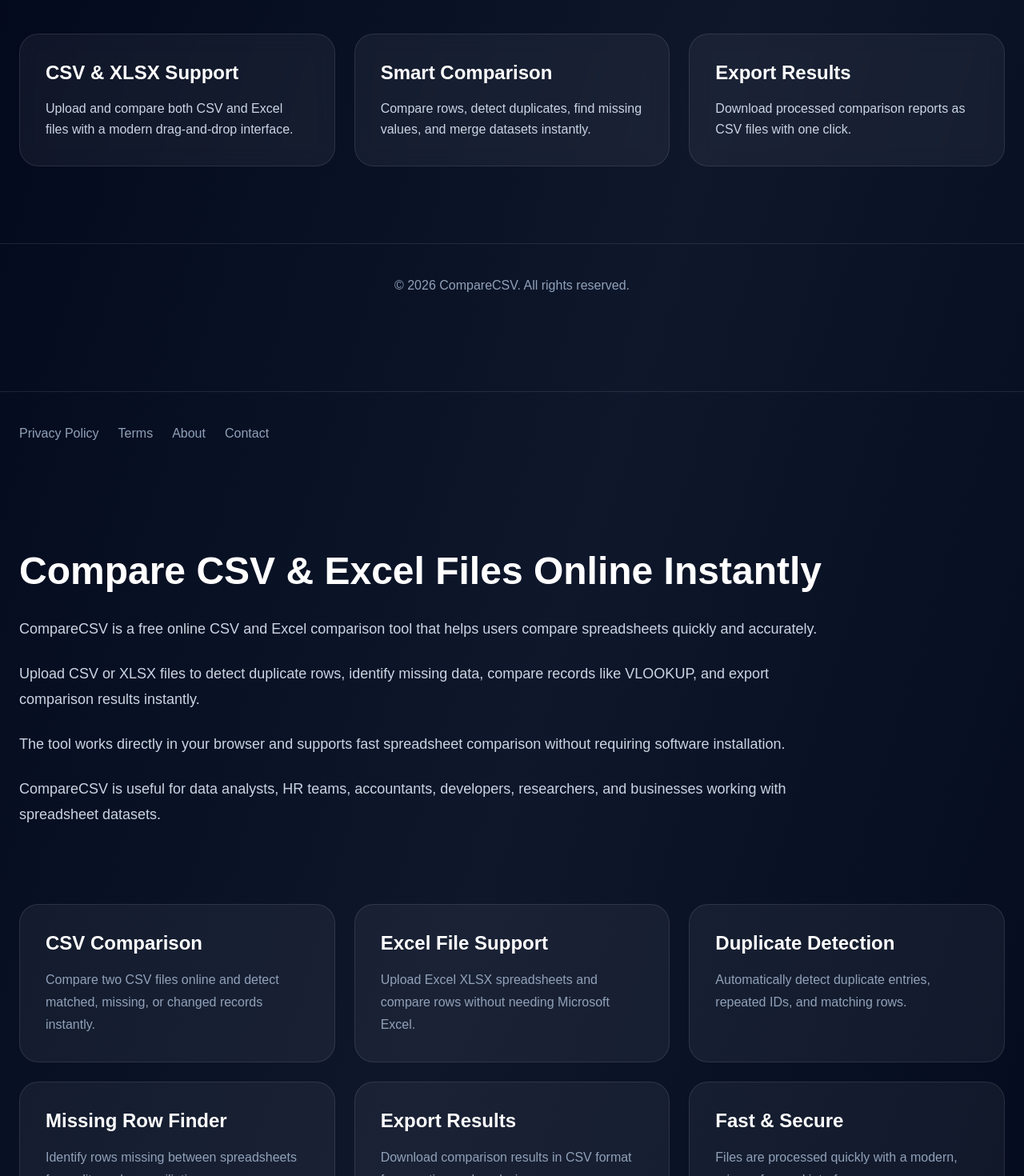
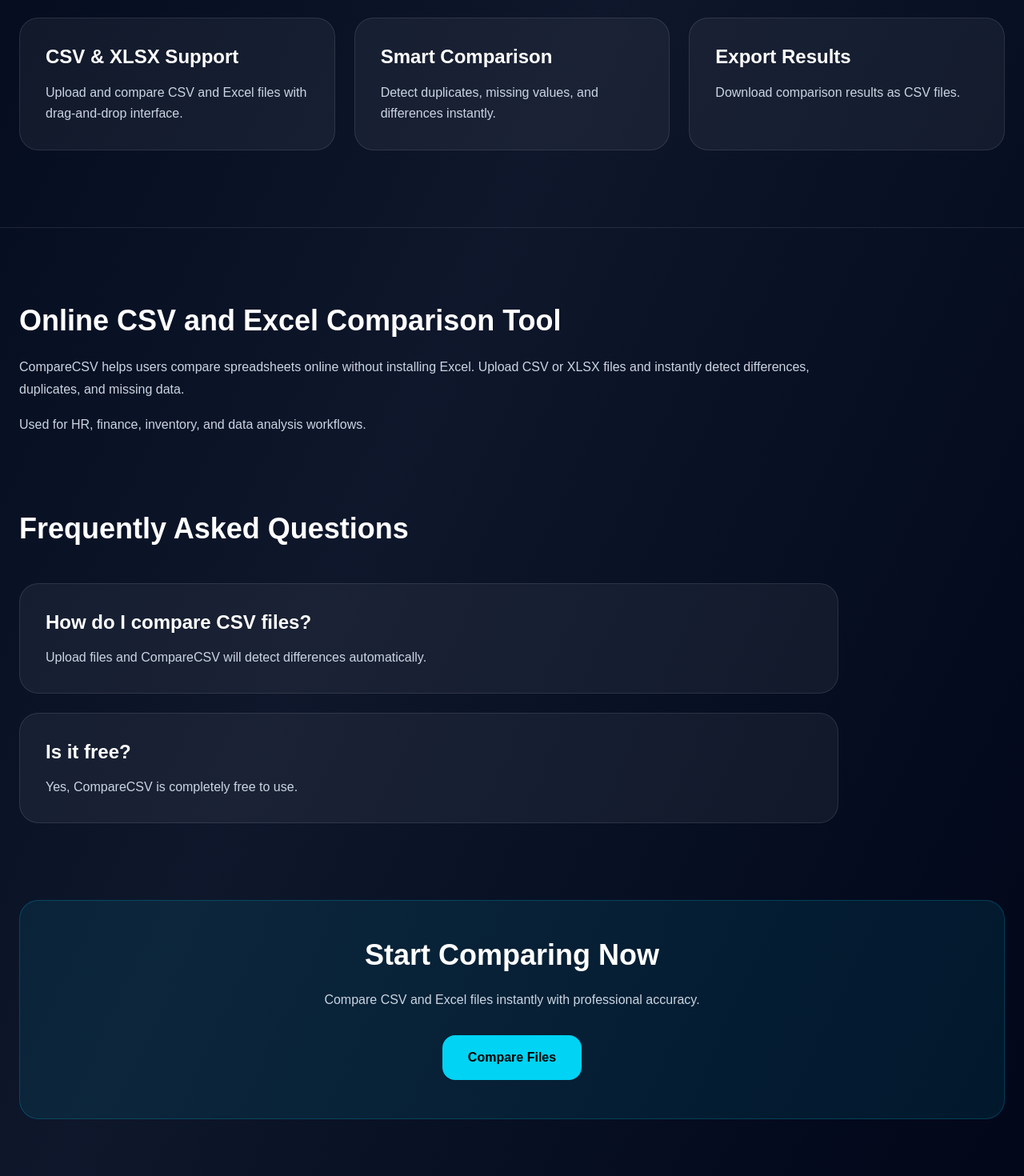
Before and after one commit to namrata505/comparecsv, a Next.js app: page / in a window 1280 px wide. Shown: the part 1120-2590 px from the top of the page at 80% size. Built offline with nearby package versions, Linux system fonts and the light colour scheme.

Commit message:
force latest UI update

```diff
--- a/app/page.tsx
+++ b/app/page.tsx
@@ -1,4 +1,5 @@
 import FileUpload from "@/components/FileUpload";
+
 export default function Home() {
   return (
     <main className="min-h-screen bg-gradient-to-br from-slate-950 via-slate-900 to-slate-950 text-white">
@@ -6,17 +7,22 @@
       {/* Header */}
       <header className="border-b border-white/10 backdrop-blur-md">
         <div className="max-w-7xl mx-auto px-6 py-5 flex items-center justify-between">
+
           <h1 className="text-2xl font-bold tracking-tight">
             CompareCSV
           </h1>
 
-          <h1 style={{ color: "red", fontSize: "40px" }}>
-            DEPLOY TEST 999
-          </h1>
+          <nav className="hidden md:flex gap-6 text-sm text-slate-300">
+            <a href="/privacy-policy">Privacy</a>
+            <a href="/terms">Terms</a>
+            <a href="/about">About</a>
+            <a href="/contact">Contact</a>
+          </nav>
 
           <button className="bg-cyan-500 hover:bg-cyan-400 transition px-5 py-2 rounded-xl font-medium">
             Compare Files
           </button>
+
         </div>
       </header>
 
@@ -49,11 +55,10 @@
             Learn More
           </button>
 
-
         </div>
 
         <div className="mt-20 max-w-4xl mx-auto">
-            <FileUpload />
+          <FileUpload />
         </div>
 
       </section>
@@ -63,33 +68,24 @@
 
         <div className="grid grid-cols-1 md:grid-cols-3 gap-6">
 
-          <div className="rounded-3xl border border-white/10 bg-white/5 p-8 backdrop-blur-md">
-            <h3 className="text-2xl font-semibold mb-4">
-              CSV & XLSX Support
-            </h3>
-
+          <div className="rounded-3xl border border-white/10 bg-white/5 p-8">
+            <h3 className="text-2xl font-semibold mb-4">CSV & XLSX Support</h3>
             <p className="text-slate-300 leading-relaxed">
-              Upload and compare both CSV and Excel files with a modern drag-and-drop interface.
+              Upload and compare CSV and Excel files with drag-and-drop interface.
             </p>
           </div>
 
-          <div className="rounded-3xl border border-white/10 bg-white/5 p-8 backdrop-blur-md">
-            <h3 className="text-2xl font-semibold mb-4">
-              Smart Comparison
-            </h3>
-
+          <div className="rounded-3xl border border-white/10 bg-white/5 p-8">
+            <h3 className="text-2xl font-semibold mb-4">Smart Comparison</h3>
             <p className="text-slate-300 leading-relaxed">
-              Compare rows, detect duplicates, find missing values, and merge datasets instantly.
+              Detect duplicates, missing values, and differences instantly.
             </p>
           </div>
 
-          <div className="rounded-3xl border border-white/10 bg-white/5 p-8 backdrop-blur-md">
-            <h3 className="text-2xl font-semibold mb-4">
-              Export Results
-            </h3>
-
+          <div className="rounded-3xl border border-white/10 bg-white/5 p-8">
+            <h3 className="text-2xl font-semibold mb-4">Export Results</h3>
             <p className="text-slate-300 leading-relaxed">
-              Download processed comparison reports as CSV files with one click.
+              Download comparison results as CSV files.
             </p>
           </div>
 
@@ -97,213 +93,47 @@
 
       </section>
 
-      {/* Footer */}
-      <footer className="border-t border-white/10 py-10 text-center text-slate-400">
-        © 2026 CompareCSV. All rights reserved.
-      </footer>
-
-      <footer className="border-t border-white/10 mt-20 py-10">
-
-        <div className="max-w-7xl mx-auto px-6 flex flex-wrap gap-6 text-slate-400">
-
-          <a href="/privacy-policy" className="hover:text-cyan-400">
-            Privacy Policy
-          </a>
-
-          <a href="/terms" className="hover:text-cyan-400">
-            Terms
-          </a>
-
-          <a href="/about" className="hover:text-cyan-400">
-            About
-          </a>
-
-          <a href="/contact" className="hover:text-cyan-400">
-            Contact
-          </a>
-
-        </div>
-
-      </footer>
-
-    {/* SEO Content Section */}
-
-      <section className="max-w-7xl mx-auto px-6 py-24">
+      {/* SEO Content */}
+      <section className="max-w-7xl mx-auto px-6 py-24 border-t border-white/10">
 
         <div className="max-w-5xl">
 
-          <h2 className="text-4xl md:text-5xl font-bold mb-8">
-            Compare CSV & Excel Files Online Instantly
+          <h2 className="text-4xl font-bold mb-6">
+            Online CSV and Excel Comparison Tool
           </h2>
 
-          <div className="space-y-6 text-slate-300 leading-8 text-lg">
+          <p className="text-slate-300 leading-7 mb-4">
+            CompareCSV helps users compare spreadsheets online without installing Excel.
+            Upload CSV or XLSX files and instantly detect differences, duplicates, and missing data.
+          </p>
 
-            <p>
-              CompareCSV is a free online CSV and Excel comparison tool
-              that helps users compare spreadsheets quickly and accurately.
-            </p>
-
-            <p>
-              Upload CSV or XLSX files to detect duplicate rows,
-              identify missing data, compare records like VLOOKUP,
-              and export comparison results instantly.
-            </p>
-
-            <p>
-              The tool works directly in your browser and supports
-              fast spreadsheet comparison without requiring software installation.
-            </p>
-
-            <p>
-              CompareCSV is useful for data analysts, HR teams,
-              accountants, developers, researchers, and businesses
-              working with spreadsheet datasets.
-            </p>
-
-          </div>
+          <p className="text-slate-300 leading-7">
+            Used for HR, finance, inventory, and data analysis workflows.
+          </p>
 
         </div>
 
       </section>
 
-      {/* Features Section */}
+      {/* FAQ */}
+      <section className="max-w-7xl mx-auto px-6 pb-24">
 
-      <section className="max-w-7xl mx-auto px-6 pb-24">
-          <div className="grid md:grid-cols-2 lg:grid-cols-3 gap-6">
+        <div className="max-w-5xl">
 
-          <div className="rounded-3xl border border-white/10 bg-white/5 p-8">
-            <h3 className="text-2xl font-semibold mb-4">
-              CSV Comparison
-            </h3>
-
-            <p className="text-slate-400 leading-7">
-              Compare two CSV files online and detect matched,
-              missing, or changed records instantly.
-            </p>
-          </div>
-
-          <div className="rounded-3xl border border-white/10 bg-white/5 p-8">
-            <h3 className="text-2xl font-semibold mb-4">
-              Excel File Support
-            </h3>
-
-            <p className="text-slate-400 leading-7">
-              Upload Excel XLSX spreadsheets and compare rows
-              without needing Microsoft Excel.
-            </p>
-          </div>
-
-          <div className="rounded-3xl border border-white/10 bg-white/5 p-8">
-            <h3 className="text-2xl font-semibold mb-4">
-              Duplicate Detection
-            </h3>
-
-            <p className="text-slate-400 leading-7">
-              Automatically detect duplicate entries,
-              repeated IDs, and matching rows.
-            </p>
-          </div>
-
-          <div className="rounded-3xl border border-white/10 bg-white/5 p-8">
-            <h3 className="text-2xl font-semibold mb-4">
-              Missing Row Finder
-            </h3>
-
-            <p className="text-slate-400 leading-7">
-              Identify rows missing between spreadsheets
-              for audits and reconciliation.
-            </p>
-          </div>
-
-          <div className="rounded-3xl border border-white/10 bg-white/5 p-8">
-            <h3 className="text-2xl font-semibold mb-4">
-              Export Results
-            </h3>
-
-            <p className="text-slate-400 leading-7">
-              Download comparison results in CSV format
-              for reporting and analysis.
-            </p>
-          </div>
-
-          <div className="rounded-3xl border border-white/10 bg-white/5 p-8">
-            <h3 className="text-2xl font-semibold mb-4">
-              Fast & Secure
-            </h3>
-
-            <p className="text-slate-400 leading-7">
-              Files are processed quickly with a modern,
-              privacy-focused interface.
-            </p>
-          </div>
-
-        </div>
-
-      </section>
-
-      {/* FAQ Section */}
-
-      <section className="max-w-7xl mx-auto px-6 pb-24">
-         <div className="max-w-5xl">
-
-          <h2 className="text-4xl md:text-5xl font-bold mb-12">
+          <h2 className="text-4xl font-bold mb-12">
             Frequently Asked Questions
           </h2>
 
           <div className="space-y-6">
 
             <div className="rounded-3xl border border-white/10 bg-white/5 p-8">
-              <h3 className="text-2xl font-semibold mb-4">
-                How do I compare two CSV files online?
-              </h3>
-
-              <p className="text-slate-400 leading-7">
-                Upload two CSV files into CompareCSV.
-                The tool automatically compares rows,
-                detects missing entries, duplicates,
-                and generates downloadable results.
-              </p>
+              <h3 className="text-2xl font-semibold mb-4">How do I compare CSV files?</h3>
+              <p className="text-slate-300">Upload files and CompareCSV will detect differences automatically.</p>
             </div>
 
             <div className="rounded-3xl border border-white/10 bg-white/5 p-8">
-              <h3 className="text-2xl font-semibold mb-4">
-                Can I compare Excel files online?
-              </h3>
-
-              <p className="text-slate-400 leading-7">
-                Yes. CompareCSV supports both CSV and XLSX Excel files.
-              </p>
-            </div>
-
-            <div className="rounded-3xl border border-white/10 bg-white/5 p-8">
-              <h3 className="text-2xl font-semibold mb-4">
-                Is CompareCSV free?
-              </h3>
-
-              <p className="text-slate-400 leading-7">
-                Yes. CompareCSV currently provides free spreadsheet
-                comparison features online.
-              </p>
-            </div>
-
-            <div className="rounded-3xl border border-white/10 bg-white/5 p-8">
-              <h3 className="text-2xl font-semibold mb-4">
-                Does CompareCSV store uploaded files?
-              </h3>
-
-              <p className="text-slate-400 leading-7">
-                Uploaded files are processed temporarily for comparison purposes.
-              </p>
-            </div>
-
-            <div className="rounded-3xl border border-white/10 bg-white/5 p-8">
-              <h3 className="text-2xl font-semibold mb-4">
-                Can I download comparison results?
-              </h3>
-
-              <p className="text-slate-400 leading-7">
-                Yes. Comparison results can be exported and downloaded as CSV files.
-              </p>
+              <h3 className="text-2xl font-semibold mb-4">Is it free?</h3>
+              <p className="text-slate-300">Yes, CompareCSV is completely free to use.</p>
             </div>
 
           </div>
@@ -312,24 +142,22 @@
 
       </section>
 
-      {/* CTA Section */}
-
+      {/* CTA */}
       <section className="max-w-7xl mx-auto px-6 pb-32">
 
         <div className="rounded-3xl border border-cyan-400/20 bg-cyan-500/10 p-12 text-center">
 
-          <h2 className="text-4xl md:text-5xl font-bold mb-6">
-            Start Comparing CSV Files Now
+          <h2 className="text-4xl font-bold mb-6">
+            Start Comparing Now
           </h2>
 
-          <p className="text-slate-300 text-lg max-w-3xl mx-auto leading-8 mb-8">
-            Compare spreadsheets, detect duplicates,
-            identify missing rows, and export results instantly.
+          <p className="text-slate-300 mb-8">
+            Compare CSV and Excel files instantly with professional accuracy.
           </p>
 
           <a
-            href="#top"
-            className="inline-flex items-center justify-center rounded-2xl bg-cyan-400 px-8 py-4 text-black font-semibold hover:scale-105 transition"
+            href="#"
+            className="inline-flex bg-cyan-400 text-black px-8 py-4 rounded-2xl font-semibold"
           >
             Compare Files
           </a>
@@ -338,6 +166,11 @@
 
       </section>
 
+      {/* SINGLE FOOTER */}
+      <footer className="border-t border-white/10 py-10 text-center text-slate-400">
+        © 2026 CompareCSV. All rights reserved.
+      </footer>
+
     </main>
   );
 }
```
